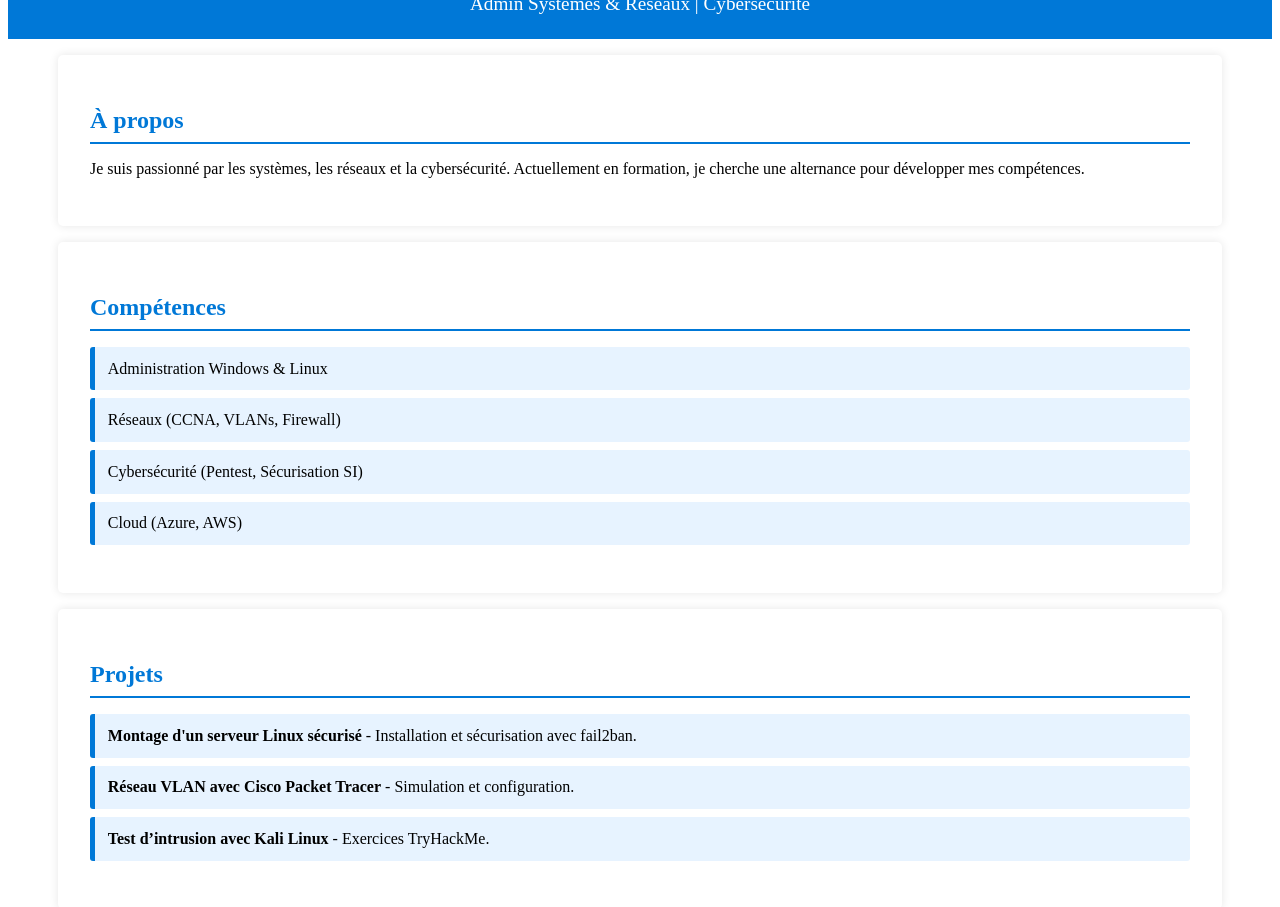
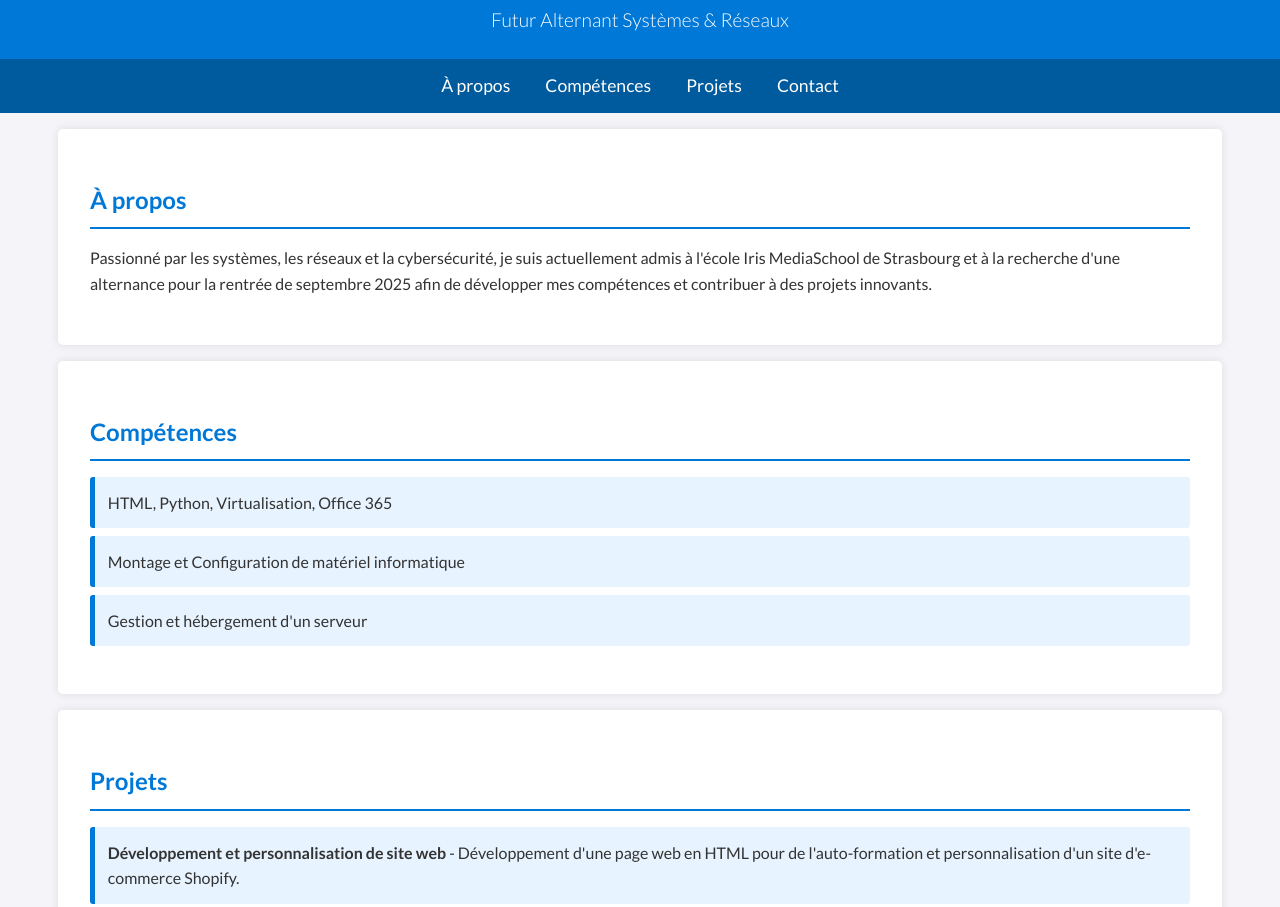
Before and after one commit to Heldrayn/Eray.github, a plain HTML site: page index.html in a window 1280 px wide. Shown: the part 99-1006 px from the top of the page. Drawn offline with Linux system fonts and the light colour scheme.

Commit message:
Update index.html

```diff
--- a/index.html
+++ b/index.html
@@ -3,40 +3,165 @@
 <head>
   <meta charset="UTF-8">
   <meta name="viewport" content="width=device-width, initial-scale=1.0">
-    <title>Portfolio - Ton Nom</title>
-    <link rel="stylesheet" href="style.css">
+  <title>Portfolio - Eray BUTEV</title>
+  <!-- Import de la police Lato depuis Google Fonts -->
+  <link href="https://fonts.googleapis.com/css?family=Lato:300,400,700&display=swap" rel="stylesheet">
+  <style>
+    /* Styles généraux */
+    body {
+      font-family: 'Lato', sans-serif;
+      margin: 0;
+      padding: 0;
+      background-color: #f4f4f9;
+      color: #333;
+      line-height: 1.6;
+    }
+    /* En-tête */
+    header {
+      background: #0078d7;
+      color: #fff;
+      padding: 1.5rem 0;
+      text-align: center;
+    }
+    header h1 {
+      margin: 0;
+      font-size: 2.8rem;
+      font-weight: 700;
+    }
+    header p {
+      margin: 0.5rem 0 0;
+      font-size: 1.2rem;
+      font-weight: 300;
+    }
+    /* Navigation */
+    nav {
+      background: #005a9e;
+      padding: 0.8rem 0;
+      text-align: center;
+    }
+    nav a {
+      color: #fff;
+      text-decoration: none;
+      margin: 0 1rem;
+      font-size: 1.1rem;
+      font-weight: 400;
+    }
+    nav a:hover {
+      text-decoration: underline;
+    }
+    /* Sections */
+    section {
+      padding: 2rem;
+      margin: 1rem auto;
+      width: 90%;
+      max-width: 1100px;
+      background: #fff;
+      box-shadow: 0 0 10px rgba(0,0,0,0.1);
+      border-radius: 5px;
+    }
+    section h2 {
+      color: #0078d7;
+      border-bottom: 2px solid #0078d7;
+      padding-bottom: 0.5rem;
+      margin-bottom: 1rem;
+      font-weight: 700;
+    }
+    /* Listes */
+    ul {
+      list-style: none;
+      padding: 0;
+    }
+    ul li {
+      background: #e7f3ff;
+      margin: 0.5rem 0;
+      padding: 0.8rem;
+      border-left: 5px solid #0078d7;
+      border-radius: 3px;
+    }
+    /* Liens dans le contenu */
+    a {
+      color: #0078d7;
+      text-decoration: none;
+      font-weight: 700;
+    }
+    a:hover {
+      text-decoration: underline;
+    }
+    /* Pied de page */
+    footer {
+      text-align: center;
+      padding: 1rem 0;
+      background: #0078d7;
+      color: #fff;
+      margin-top: 2rem;
+      font-size: 0.9rem;
+    }
+    /* Responsive */
+    @media (max-width: 768px) {
+      header h1 {
+        font-size: 2rem;
+      }
+      header p {
+        font-size: 1rem;
+      }
+      nav a {
+        font-size: 1rem;
+        margin: 0 0.5rem;
+      }
+    }
+  </style>
 </head>
 <body>
   <header>
-        <h1>Ton Nom</h1>
-        <p>Admin Systèmes & Réseaux | Cybersécurité</p>
+    <h1>Eray BUTEV</h1>
+    <p>Futur Alternant Systèmes & Réseaux</p>
   </header>
+  <nav>
+    <a href="#about">À propos</a>
+    <a href="#skills">Compétences</a>
+    <a href="#projects">Projets</a>
+    <a href="#contact">Contact</a>
+  </nav>
   <section id="about">
     <h2>À propos</h2>
-        <p>Je suis passionné par les systèmes, les réseaux et la cybersécurité. Actuellement en formation, je cherche une alternance pour développer mes compétences.</p>
+    <p>Passionné par les systèmes, les réseaux et la cybersécurité, je suis actuellement admis à l'école Iris MediaSchool de Strasbourg et à la recherche d'une alternance pour la rentrée de septembre 2025 afin de développer mes compétences et contribuer à des projets innovants.</p>
   </section>
   <section id="skills">
     <h2>Compétences</h2>
     <ul>
-            <li>Administration Windows & Linux</li>
-            <li>Réseaux (CCNA, VLANs, Firewall)</li>
-            <li>Cybersécurité (Pentest, Sécurisation SI)</li>
-            <li>Cloud (Azure, AWS)</li>
+      <li>HTML, Python, Virtualisation, Office 365</li>
+      <li>Montage et Configuration de matériel informatique</li>
+      <li>Gestion et hébergement d'un serveur</li>
     </ul>
   </section>
   <section id="projects">
     <h2>Projets</h2>
     <ul>
-            <li><strong>Montage d'un serveur Linux sécurisé</strong> - Installation et sécurisation avec fail2ban.</li>
-            <li><strong>Réseau VLAN avec Cisco Packet Tracer</strong> - Simulation et configuration.</li>
-            <li><strong>Test d’intrusion avec Kali Linux</strong> - Exercices TryHackMe.</li>
+      <li>
+        <strong>Développement et personnalisation de site web</strong> - Développement d'une page web en HTML pour de l'auto-formation et personnalisation d'un site d'e-commerce Shopify.
+      </li>
+      <li>
+        <strong>Virtualisation</strong> - Virtualisation via Oracle VirtualBox de systèmes (Linux, Windows XP/7/8) pour de l'auto-formation.
+      </li>
+      <li>
+        <strong>Création de serveur</strong> - Création et gestion d'un serveur Minecraft à des fins personnelles.
+      </li>
+      <li>
+        <strong>Développement de jeux vidéo</strong> - Développement d'un jeu en Python lors d'une journée d'immersion à l'école d'ingénieurs du CESI.
+      </li>
+      <li>
+        <strong>Certification en cours</strong> - Préparer votre carrière dans l'administration système par Microsoft et LinkedIn.
+      </li>
     </ul>
   </section>
   <section id="contact">
     <h2>Contact</h2>
-        <p>Email: <a href="mailto:tonmail@example.com">tonmail@example.com</a></p>
-        <p>GitHub: <a href="https://github.com/ton-github">github.com/ton-github</a></p>
-        <p>LinkedIn: <a href="https://linkedin.com/in/ton-nom">linkedin.com/in/ton-nom</a></p>
+    <p>Email : <a href="mailto:buteveray@gmail.com">buteveray@gmail.com</a></p>
+    <p>GitHub : <a href="https://heldrayn.github.io/Eray.github/" target="_blank">https://heldrayn.github.io/Eray.github/</a></p>
+    <p>LinkedIn : <a href="https://linkedin.com/in/eray-butev" target="_blank">linkedin.com/in/eray-butev</a></p>
   </section>
+  <footer>
+    <p>&copy; 2025 Eray BUTEV. Tous droits réservés.</p>
+  </footer>
 </body>
 </html>
```
Lines whose indentation alone changed are shown as unchanged.
